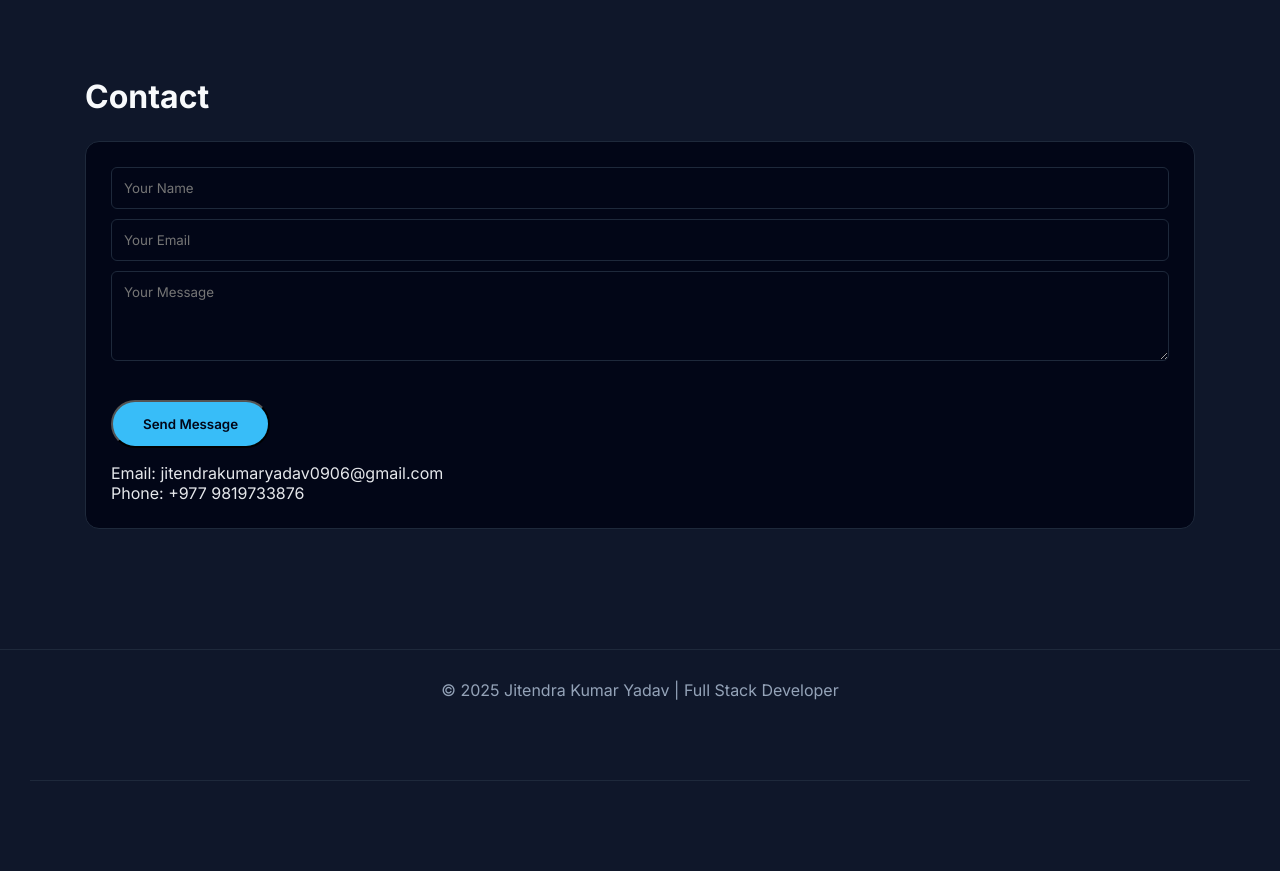
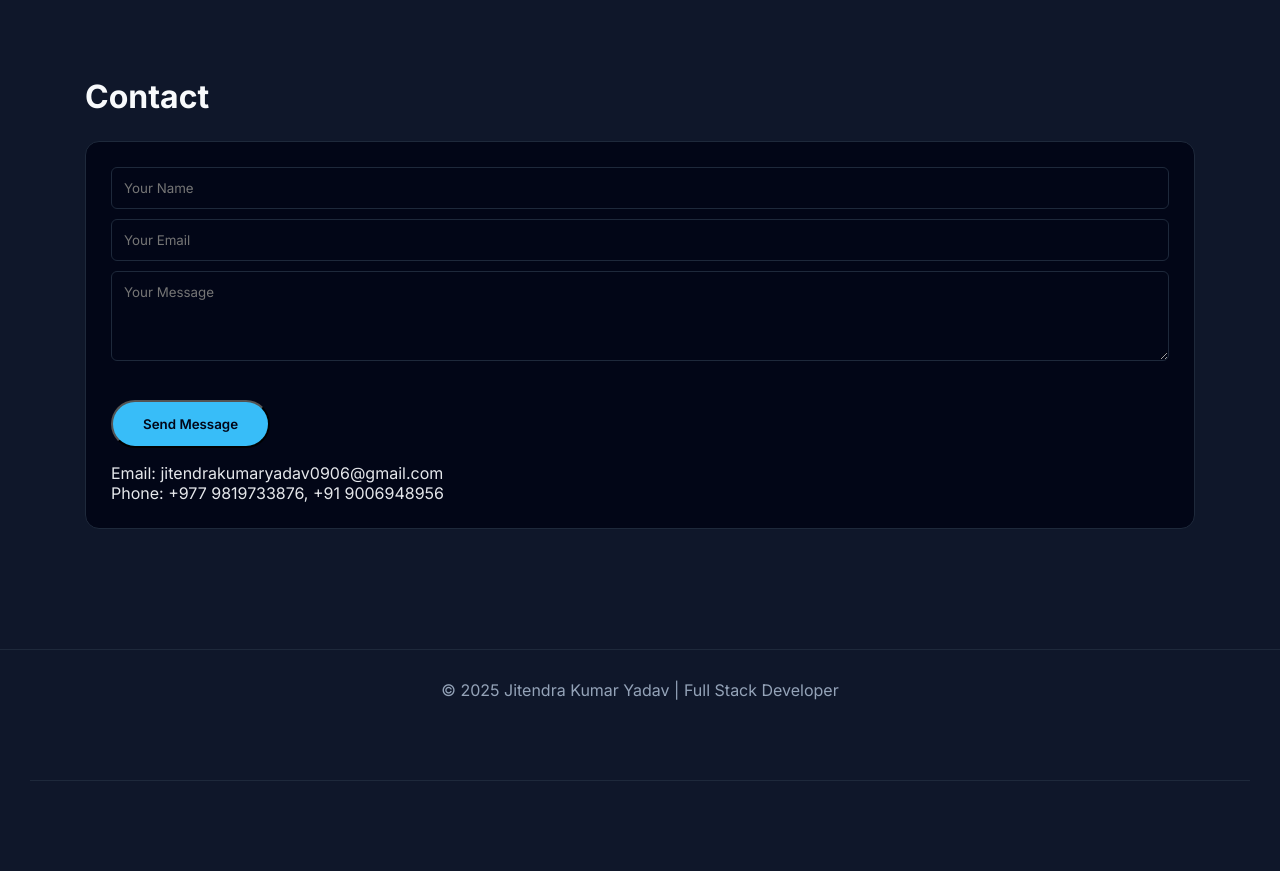
Before and after one commit to jitujitendrayadav/my_portfolio, a plain HTML site: page index.html in a window 1280 px wide. Shown: the part 2132-3003 px from the top of the page. Drawn offline with Linux system fonts and the light colour scheme.

Commit message:
Update index.html

```diff
--- a/index.html
+++ b/index.html
@@ -143,7 +143,7 @@
         <button class="btn" type="submit">Send Message</button>
       </form>
       <p style="margin-top:15px">Email: jitendrakumaryadav0906@gmail.com</p>
-      <p>Phone: +977 9819733876</p>
+      <p>Phone: +977 9819733876, +91 9006948956</p>
     </div>
   </section>
 
```
